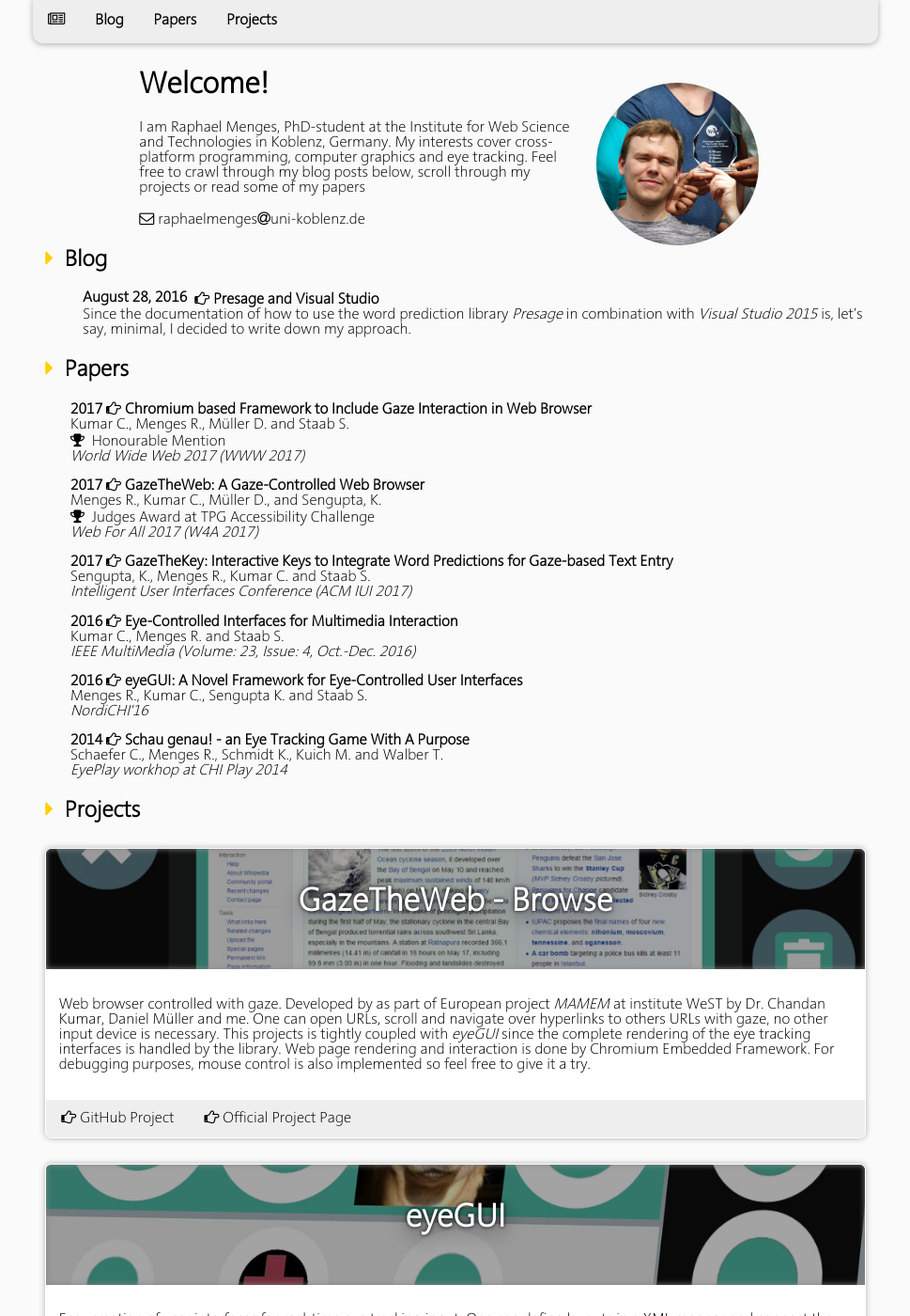
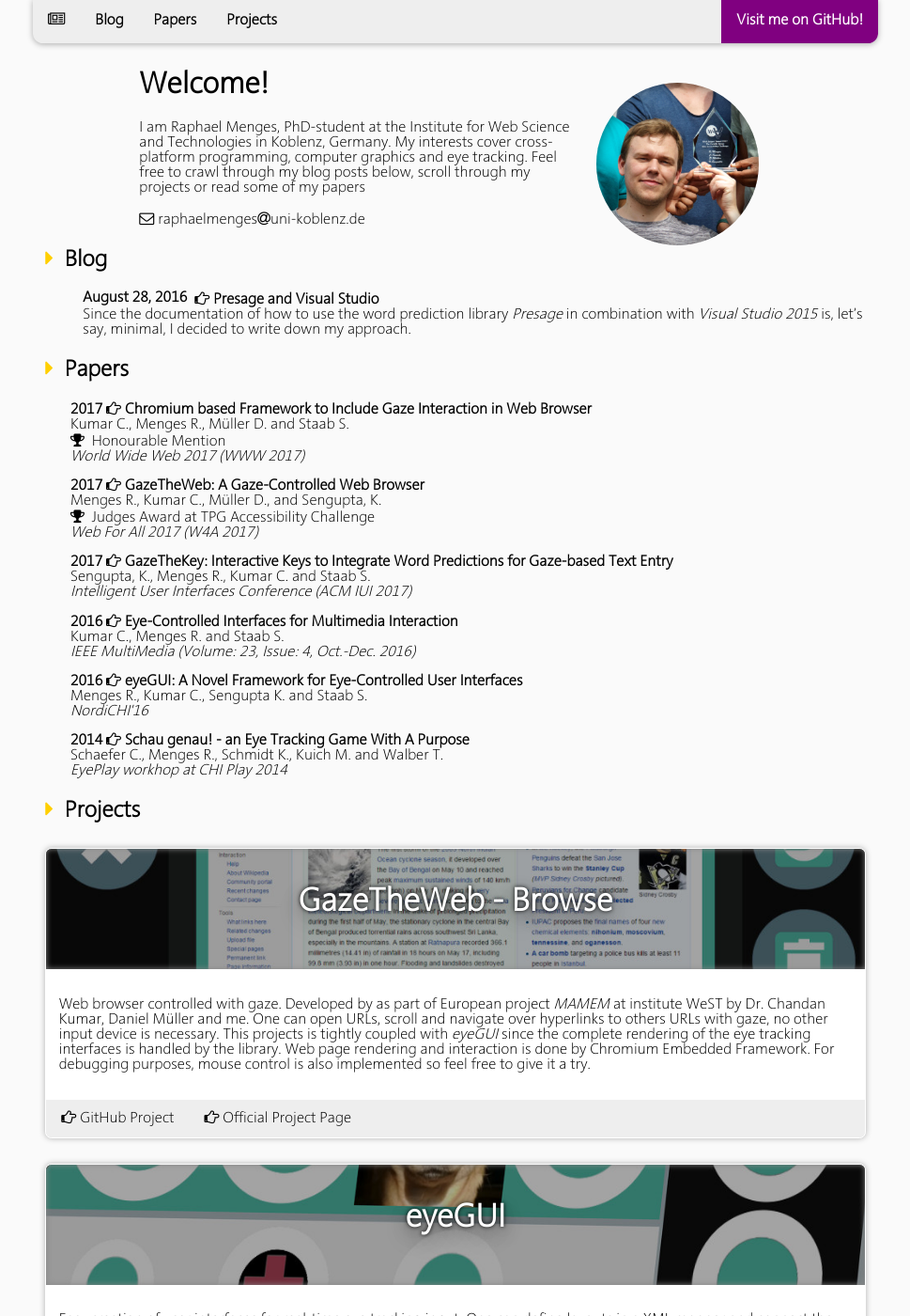
Before and after one commit to raphaelmenges/raphaelmenges.github.io, a Jekyll site: the page built from index.html, in a window 1280 px wide and 1400 px high. Shown: the whole window at 94% size, without its empty margins (155-1124 px from the left). Built offline with Jekyll 4.4.1, drawn with Linux system fonts in a browser that asks for light colours.

Commit message:
Add github link.

```diff
--- a/_includes/upper.html
+++ b/_includes/upper.html
@@ -47,6 +47,12 @@
 					<span class="navbar-icon"><i class="fa fa-briefcase"></i></span>
 				</a>
 			</li>
+			<li class="github">
+				<a href="https://github.com/raphaelmenges">
+					<div><span class="navbar-text">Visit me on GitHub!</span>
+					<span class="navbar-icon"><i class="fa fa-github-alt"></i></span>
+				</a>
+			</li>
 		</nav>
 		<div class="page">
 			<div class="content">
--- a/css/main.css
+++ b/css/main.css
@@ -135,6 +135,15 @@ a {
 /* Elements in navbar */
 .navbar li {
 	float: left;
+}
+
+/* About element */
+.navbar .github {
+	float: right;
+	background-color: #800080;
+}
+.navbar .github a {
+	color: white;
 }
 
 /* Elements which are hovered */
```
